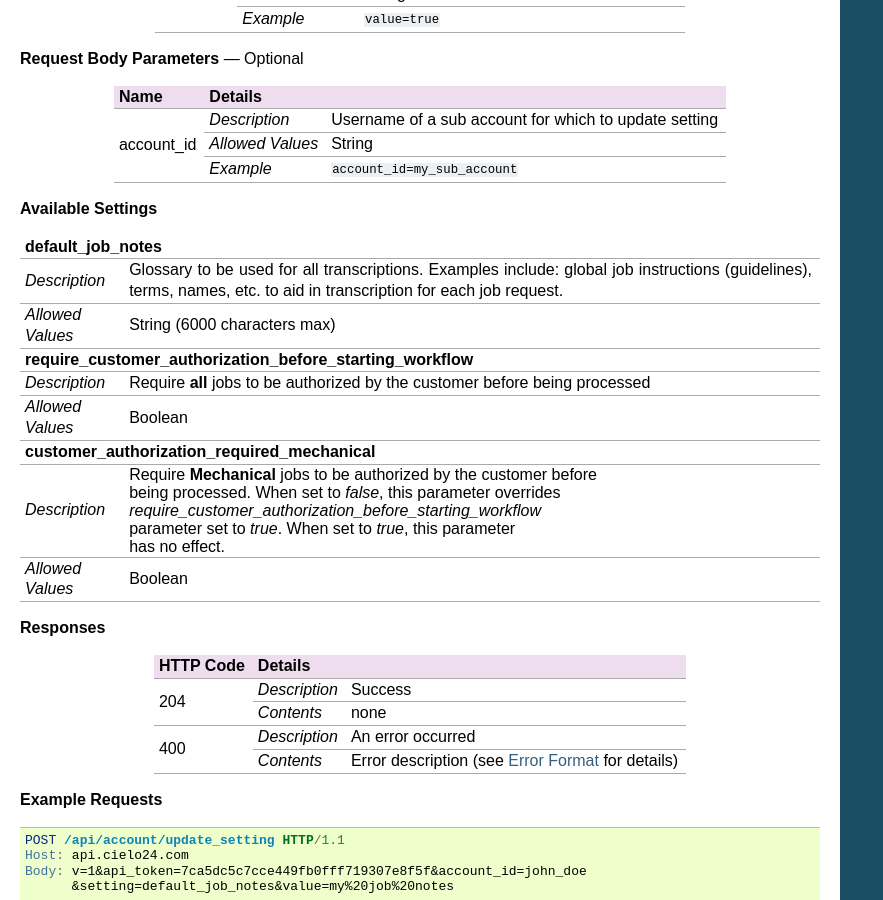
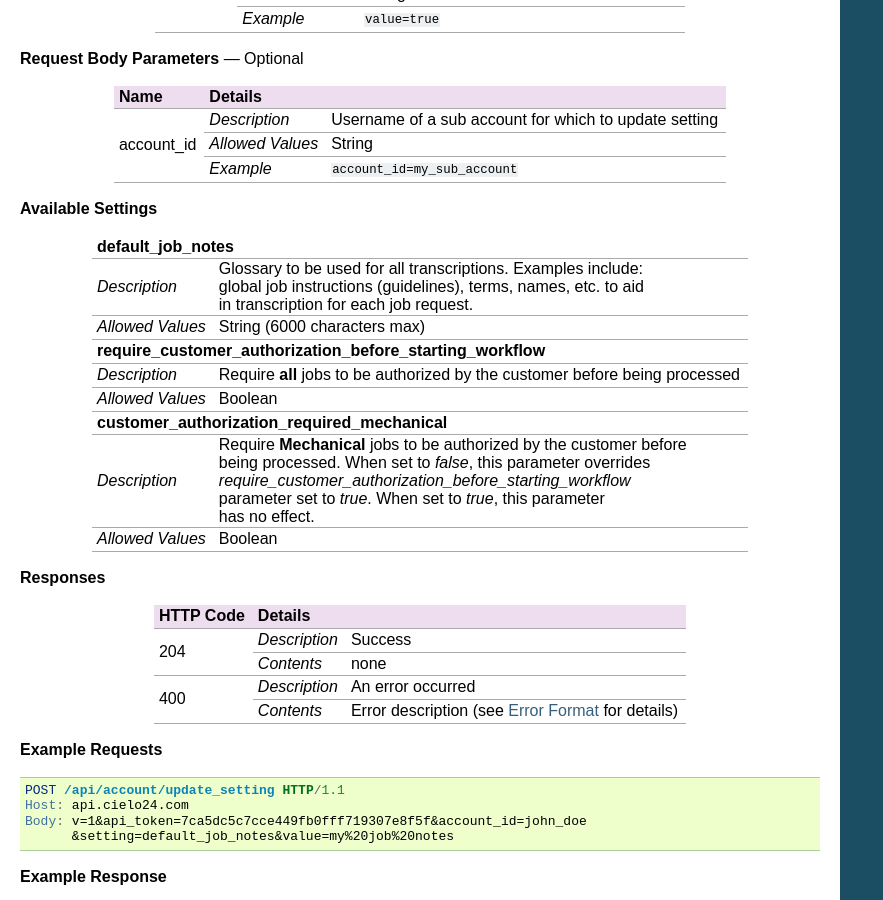
Before and after one commit to cielo24/Docs, a Sphinx documentation site: the page built from api/source/access_control/update_setting.rst, in a window 1280 px wide and 900 px high, scrolled down 523 px. Shown: the whole window, without its empty margins (0-883 px from the left). Built offline with Sphinx 7.4.7, drawn with Linux system fonts in a browser that asks for light colours; part of the change alters nothing that is shown.

```diff
--- a/api/source/access_control/update_setting.rst
+++ b/api/source/access_control/update_setting.rst
@@ -54,9 +54,12 @@ Update a setting for a given account.
 +--------------------------------------------------------------------------------------------------+
 | **default_job_notes**                                                                            |
 +------------------+-------------------------------------------------------------------------------+
-| `Description`    | Glossary to be used for all transcriptions. Examples include: global job      |
-|                  | instructions (guidelines), terms, names, etc. to aid in transcription for     |
-|                  | each job request.                                                             |
+| `Description`    | .. raw:: html                                                                 |
+|                  |                                                                               |
+|                  |  Glossary to be used for all transcriptions. Examples include:</br>           |
+|                  |  global job instructions (guidelines), terms, names, etc. to aid</br>         |
+|                  |  in transcription for each job request.                                       |
+|                  |                                                                               |
 +------------------+-------------------------------------------------------------------------------+
 | `Allowed Values` | String (6000 characters max)                                                  |
 +------------------+-------------------------------------------------------------------------------+
```
